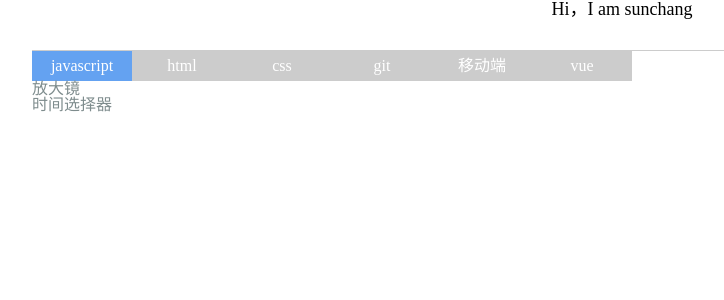
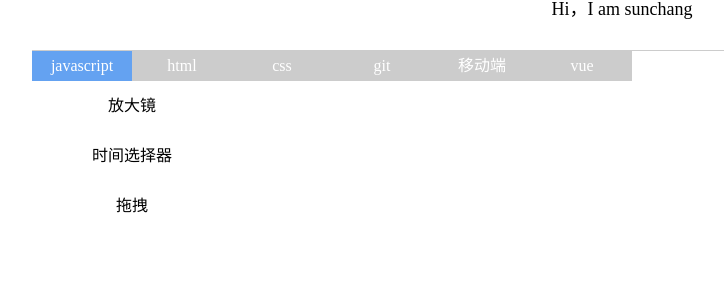
Before and after one commit to sunchang1996/JavaScript, a Vue app: page /#/javaScript in a window 1280 px wide. Shown: the top 300 px of the page, without its empty margins (18-742 px from the left). Built offline with nearby package versions, Linux system fonts and the light colour scheme.

Commit message:
[FIX] fix ui

```diff
--- a/src/components/Date/Date.vue
+++ b/src/components/Date/Date.vue
@@ -136,12 +136,13 @@ export default {
 .date-picker {
   position: relative;
   font-size: 13px;
+  height: 45px;
   .input-wrapper {
     display: flex;
     align-items: center;
 
     height: 100%;
-    padding: 6px;
+    padding:0px 6px;
     border-radius: 2px;
     background-color: #ffffff;
     border: solid 1px rgba(7, 28, 78, 0.1);
--- /dev/null
+++ b/src/components/Drag/Drag.vue
@@ -0,0 +1,12 @@
+<template>
+  <div class="box">
+    <img src="../../assets/iphone.jpg" alt="">
+  </div>
+</template>
+<script>
+export default {
+}
+</script>
+<style lang="less" scoped>
+
+</style>
--- a/src/router/index.js
+++ b/src/router/index.js
@@ -9,6 +9,7 @@ import Mobile from '@/views/Mobile/Mobile'
 import Vues from '@/views/Vue/VUE'
 import MagnifyingGlass from '@/components/MagnifyingGlass/MagnifyingGlass'
 import Date from '@/components/Date/Date'
+import Drag from '@/components/Drag/Drag'
 
 Vue.use(Router)
 
@@ -32,6 +33,11 @@ export default new Router({
             path: 'Date',
             name: 'Date',
             component: Date
+          },
+          {
+            path: 'Drag',
+            name: 'Drag',
+            component: Drag
           }
         ]
       },
--- a/src/views/JavaScript/javascript.vue
+++ b/src/views/JavaScript/javascript.vue
@@ -1,12 +1,9 @@
 <template>
   <div class="javascript">
-    <ul>
-      <li class="">
-        <router-link to="/javaScript/MagnifyingGlass">放大镜</router-link>
-      </li>
-      <li class="">
-        <router-link to="/javaScript/Date">时间选择器</router-link>
-      </li>
+    <ul class="options">
+      <router-link class="option" to="/javaScript/MagnifyingGlass" tag="li">放大镜</router-link>
+      <router-link class="option" to="/javaScript/Date" tag="li">时间选择器</router-link>
+      <router-link class="option" to="/javaScript/Drag" tag="li">拖拽</router-link>
     </ul>
     <router-view></router-view>
   </div>
@@ -17,5 +14,23 @@ export default {
 }
 </script>
 <style lang="less" scoped>
-
+.javascript{
+  display: flex;
+  flex-direction: row;
+  .options{
+    display: flex;
+    flex-direction: column;
+    width: 200px;
+    .option{
+      height: 50px;
+      line-height: 50px;
+      text-align: center;
+      cursor: pointer;
+    }
+  }
+  .router-link-active{
+    background-color:#64a2f0 ;
+    color: #fff;
+  }
+}
 </style>
```
